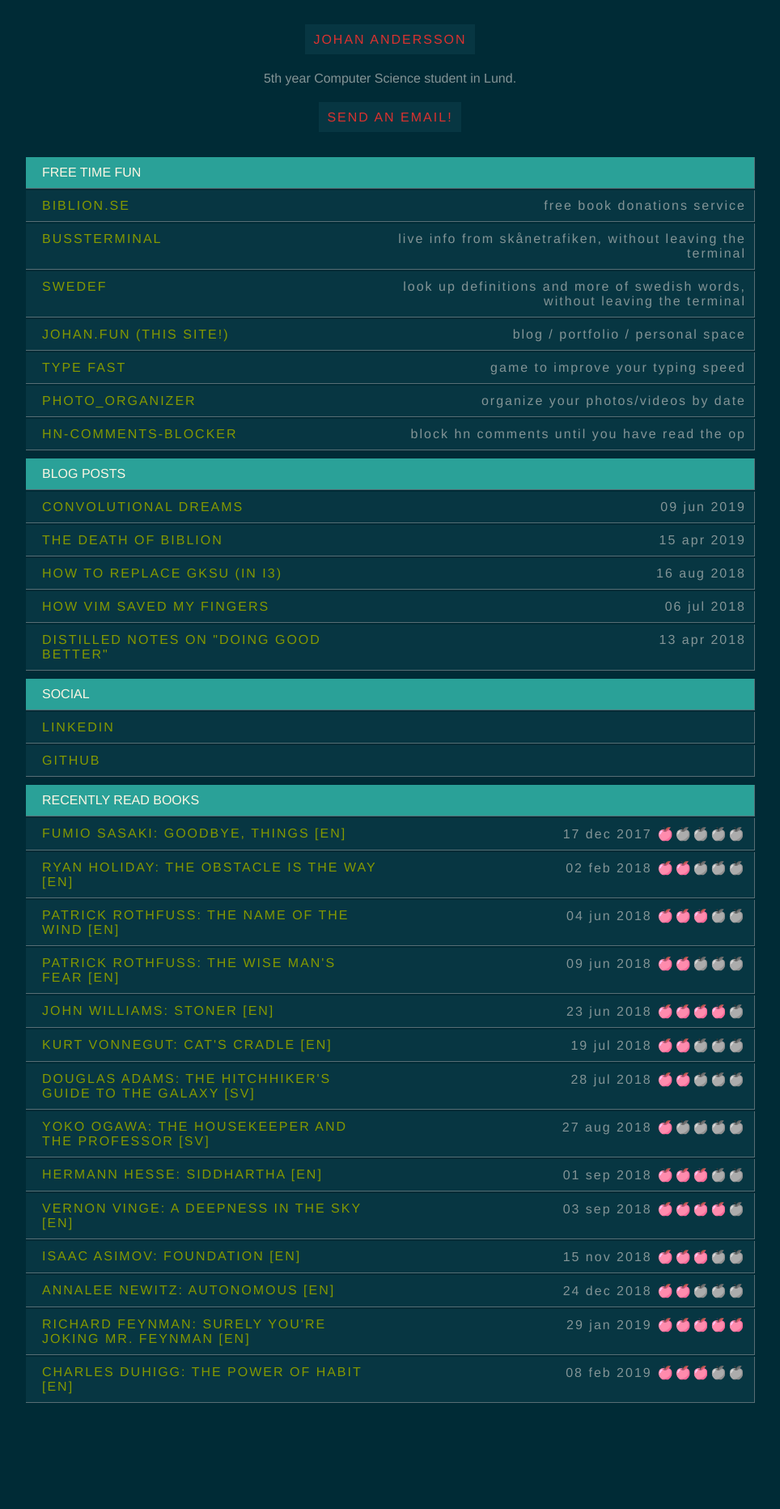
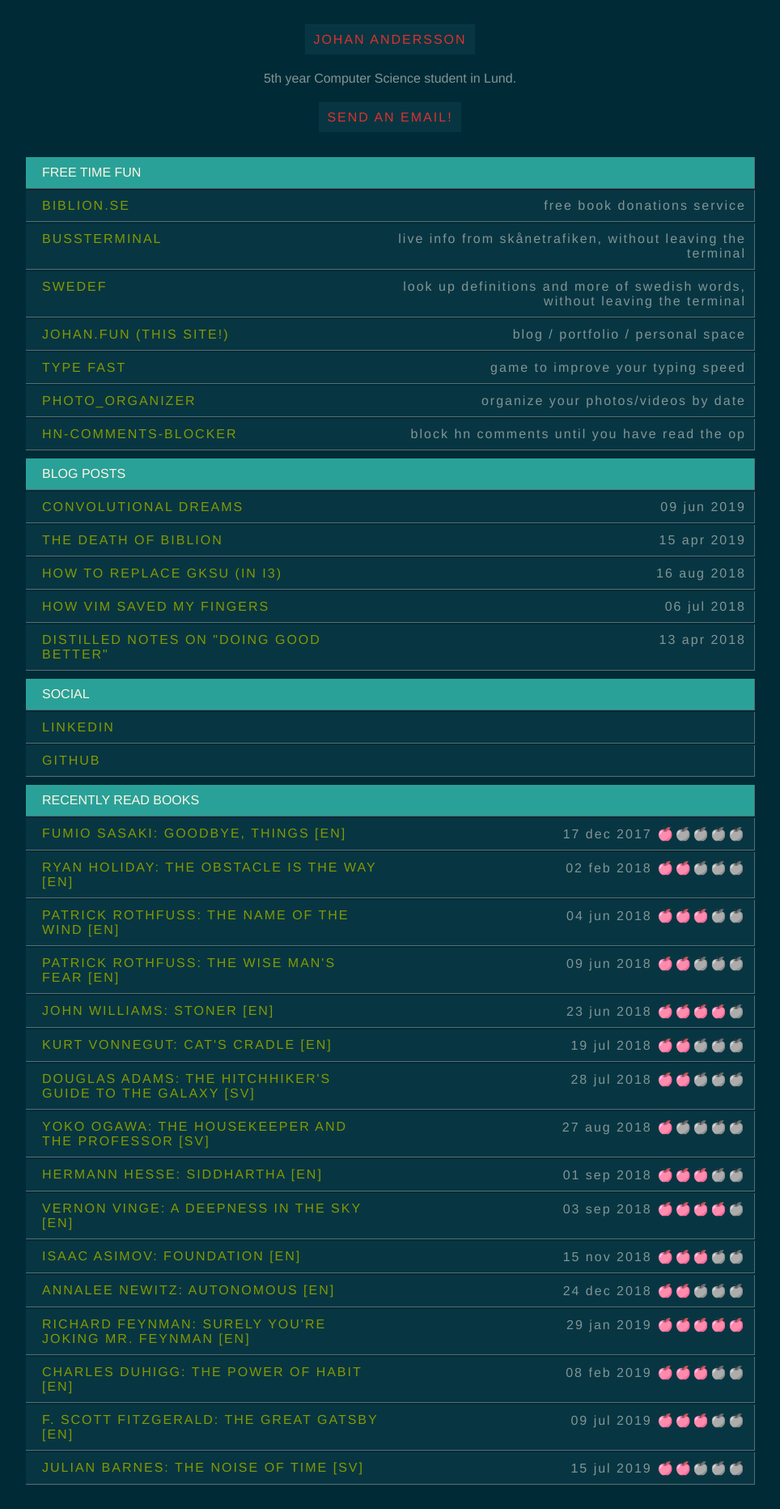
Before and after one commit to johan-andersson01/johan-andersson01.github.io, a Jekyll site: the page built from index.html, in a window 1280 px wide. Shown: the whole page at 81% size, without its empty margins (158-1122 px from the left). Built offline with Jekyll 4.4.1, drawn with Linux system fonts in a browser that asks for light colours; before the commit the page ends 1762 px from its top, so only the background shows below that.

Commit message:
add books

```diff
--- a/_data/books.yml
+++ b/_data/books.yml
@@ -83,3 +83,15 @@
   date: 2019-02-08
   rating: 3
   lang: "en"
+- gatsby:
+  title: "The Great Gatsby"
+  author: "F. Scott Fitzgerald"
+  date: 2019-07-09
+  rating: 3
+  lang: "en"
+- shostakovich:
+  title: "The Noise of Time"
+  author: "Julian Barnes"
+  date: 2019-07-15
+  rating: 2
+  lang: "sv"
```
